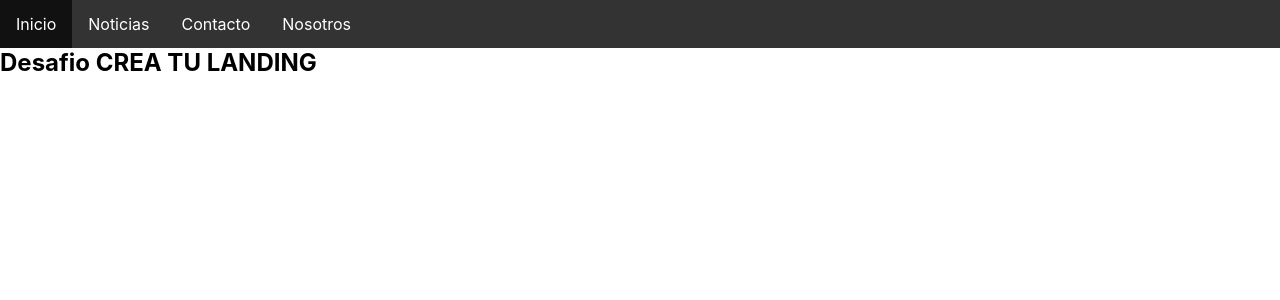
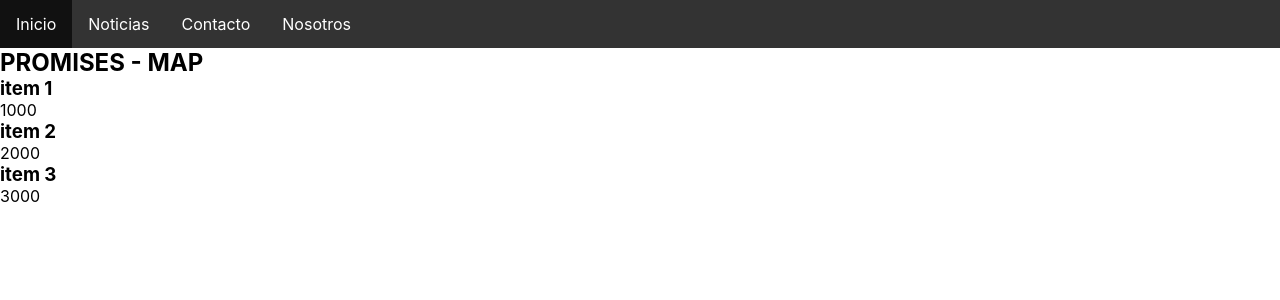
Before and after one commit to ThiagoGonzalez/react-coderhouse, a React (Create React App) app: page / in a window 1280 px wide. Shown: the top 300 px of the page. Built offline with nearby package versions, Linux system fonts and the light colour scheme.

Commit message:
promises-map

```diff
--- a/src/App.js
+++ b/src/App.js
@@ -10,7 +10,7 @@ function App() {
   return (
     <>
       <NavBar/>
-      <ItemListContainer greeting = "Desafio CREA TU LANDING"/>
+      <ItemListContainer greeting = "PROMISES, ASINCRONIA, MAP"/>
     </>
   );
 }
--- /dev/null
+++ b/src/components/ItemListContainer/Item.js
@@ -0,0 +1,11 @@
+import React from 'react'
+
+export const Item = (item) => {
+
+    return(
+        <div>
+            <h3>{item.nombre}</h3>
+            <p>{item.precio}</p>
+        </div>
+    )
+}
--- a/src/components/ItemListContainer/ItemListContainer.js
+++ b/src/components/ItemListContainer/ItemListContainer.js
@@ -1,10 +1,34 @@
-import React from 'react'
+import React, { useEffect, useState } from 'react'
+import { pedirDatos } from '../../funciones/pedirDatos';
+import { ItemList } from './itemList';
 
 export const ItemListContainer = ({greeting}) => {
 
+    const [data, setData] = useState([])
+    const [loading, setLoading] = useState(false)
+
+
+
+
+    useEffect( () => {
+        setLoading(true)
+
+        pedirDatos()
+            .then(res => {setData(res)})
+            .finally(() => {
+                setLoading(false)
+                console.log("FINALLY")
+            })
+
+
+    },[])
+
     return(
         <div>
-            <h2>{greeting}</h2>
+            <h2>PROMISES - MAP</h2>
+            {loading ? <h3>Cargando..</h3>
+            : <ItemList productos={data}/>
+            }
         </div>
     )
 
--- /dev/null
+++ b/src/components/ItemListContainer/itemList.js
@@ -0,0 +1,11 @@
+import React from 'react'
+import { Item } from './Item'
+
+export const ItemList = ({productos}) => {
+
+    return(
+        <div>
+            {productos.map((prod) => <Item key={prod.id} {...prod}/> )}
+        </div>
+    )
+}
--- a/src/components/NavBar/NavBar.css
+++ b/src/components/NavBar/NavBar.css
@@ -4,10 +4,12 @@ ul {
     padding: 0;
     overflow: hidden;
     background-color: #333;
+    color: white;
 }
 
 li {
     float: left;
+    color: white;
 }
 
 li a {
--- /dev/null
+++ b/src/data/stock.js
@@ -0,0 +1,17 @@
+export const stock = [
+    {
+        id: 1,
+        nombre: "item 1",
+        precio: 1000
+    },
+    {
+        id: 2,
+        nombre: "item 2",
+        precio: 2000
+    },
+    {
+        id: 3,
+        nombre: "item 3",
+        precio: 3000
+    }
+]
--- /dev/null
+++ b/src/funciones/pedirDatos.js
@@ -0,0 +1,11 @@
+import { stock } from "../data/stock"
+
+export const pedirDatos = () => {
+    return new Promise((resolve, reject) => {
+
+        setTimeout(() =>{
+            resolve(stock)
+        }, 1000)
+
+    })
+}
```
